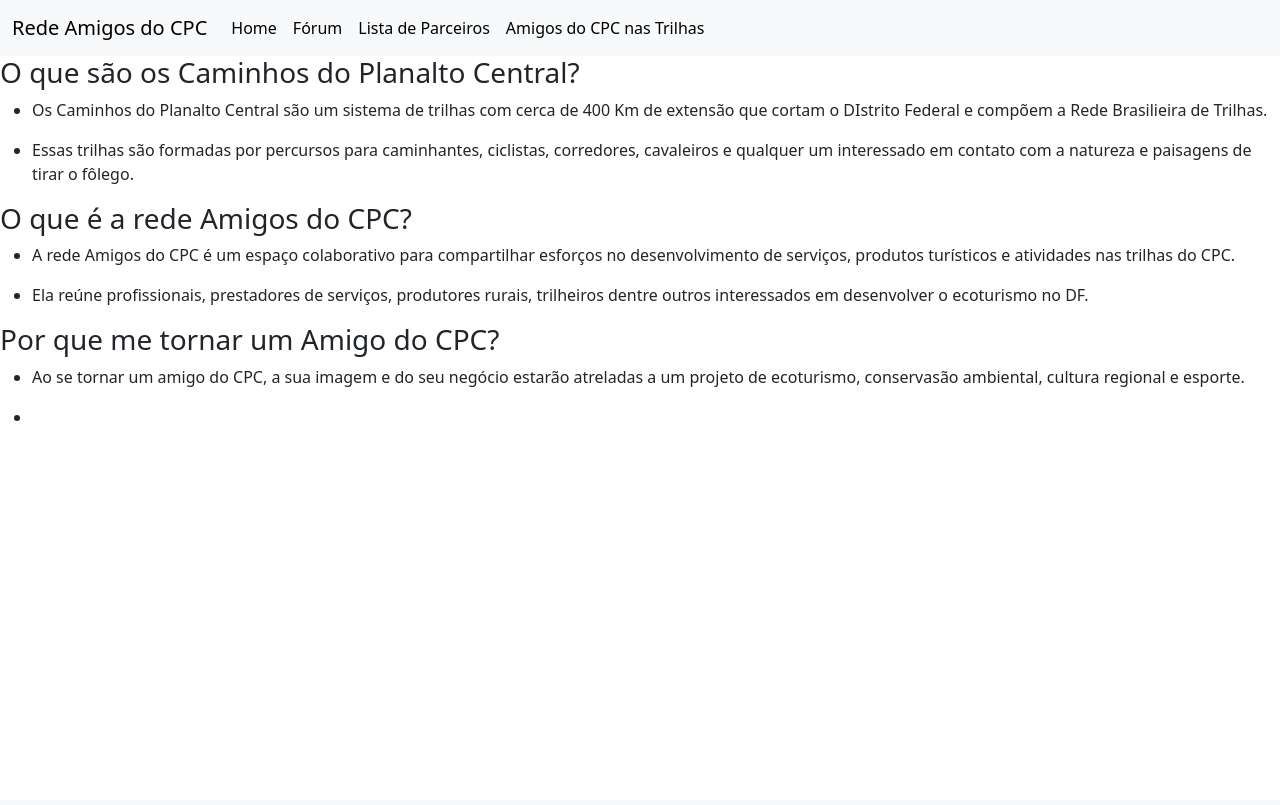
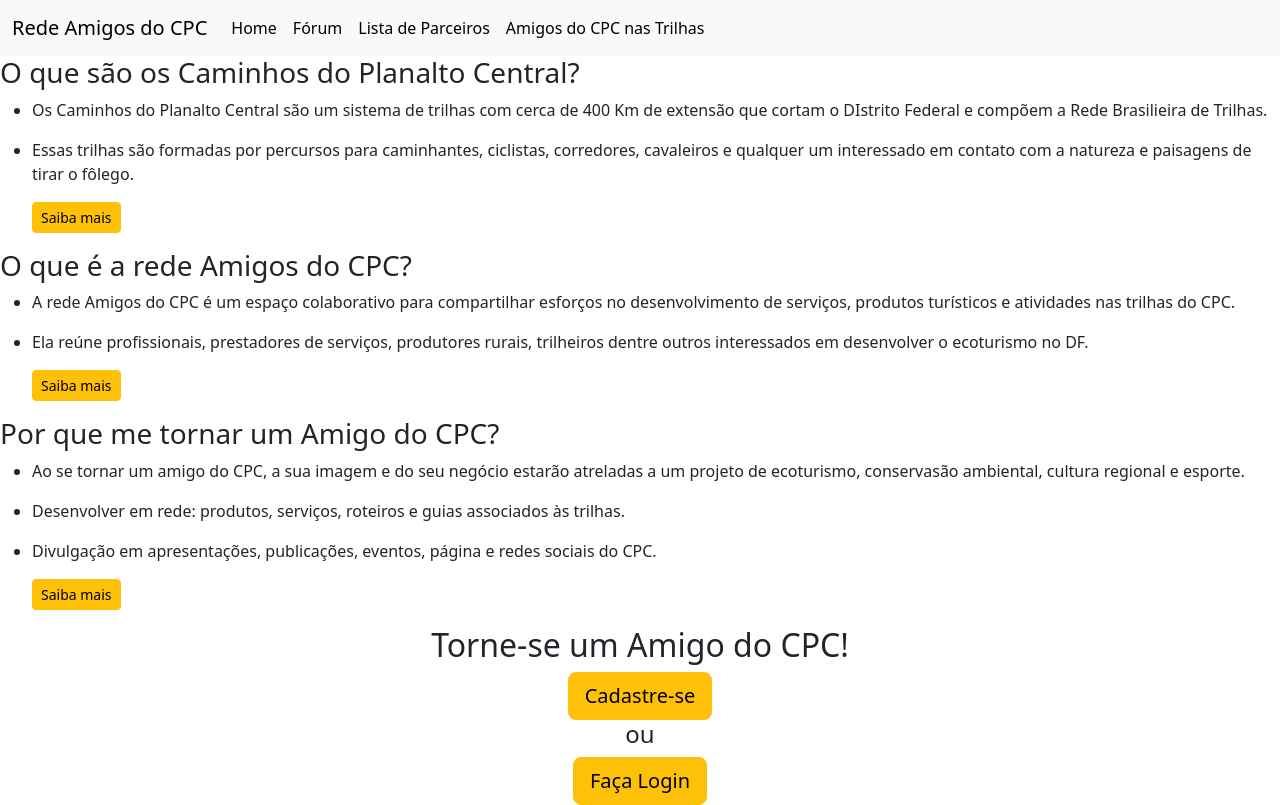
Before and after one commit to acf-erick/APP-CPC, a Python web app: template home_view/templates/home_view/home.html in a window 1280 px wide. Before the commit the page ends 421 px from the top, so only its background shows below. Run offline with Jinja, Linux system fonts and the light colour scheme; the template is opened without the code that fills it, so the values that code supplies are empty.

Commit message:
Minor Changes to home.html

```diff
--- a/home_view/templates/home_view/home.html
+++ b/home_view/templates/home_view/home.html
@@ -45,6 +45,7 @@
                 <p>
                     Essas trilhas são formadas por percursos para caminhantes, ciclistas, corredores, cavaleiros e qualquer um interessado em contato com a natureza e paisagens de tirar o fôlego.
                 </p>
+                <a href="#" class="btn btn-warning btn-sm">Saiba mais</a>
             </li>
           </ul>
 
@@ -60,6 +61,7 @@
                 <p>
                     Ela reúne profissionais, prestadores de serviços, produtores rurais, trilheiros dentre outros interessados em desenvolver o ecoturismo no DF.
                 </p>
+                <a href="#" class="btn btn-warning btn-sm">Saiba mais</a>
             </li>
           </ul>
 
@@ -73,10 +75,22 @@
             </li>
             <li>
                 <p>
-
+                  Desenvolver em rede: produtos, serviços, roteiros e guias associados às trilhas.
                 </p>
             </li>
+            <li>
+              <p>
+                Divulgação em apresentações, publicações, eventos, página e redes sociais do CPC.
+              </p>
+              <a href="#" class="btn btn-warning btn-sm">Saiba mais</a>
+          </li>
           </ul>
+
+          <center><h2>Torne-se um Amigo do CPC!</h2></center>
+
+          <center><a href="#" class="btn btn-warning btn-lg">Cadastre-se</a></center>
+          <center><h4>ou</h4></center>
+          <center><a href="#" class="btn btn-warning btn-lg">Faça Login</a></center>
 
     </main>
     <script src="https://cdn.jsdelivr.net/npm/bootstrap@5.3.3/dist/js/bootstrap.bundle.min.js" integrity="sha384-YvpcrYf0tY3lHB60NNkmXc5s9fDVZLESaAA55NDzOxhy9GkcIdslK1eN7N6jIeHz" crossorigin="anonymous"></script>
```
